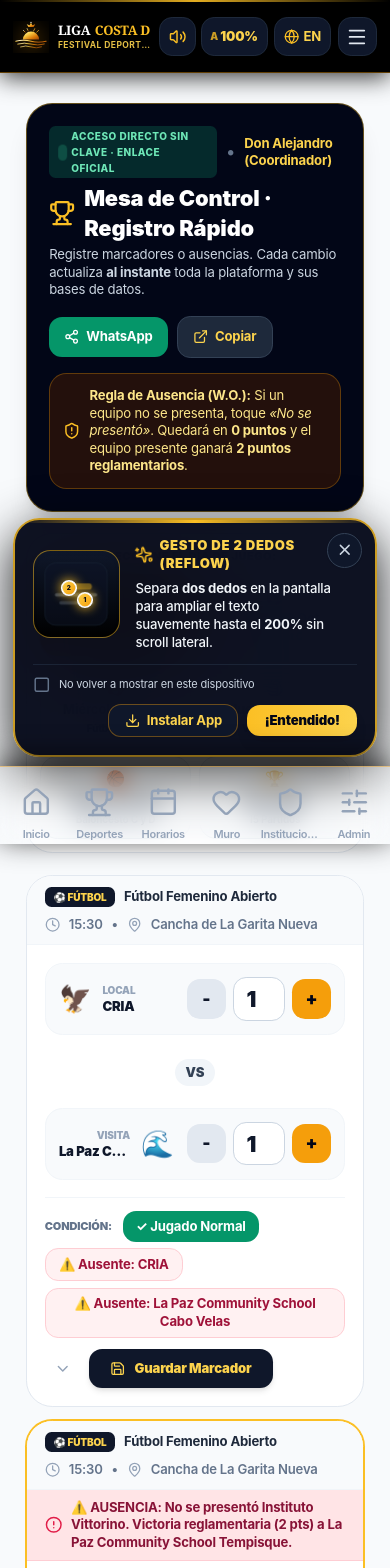
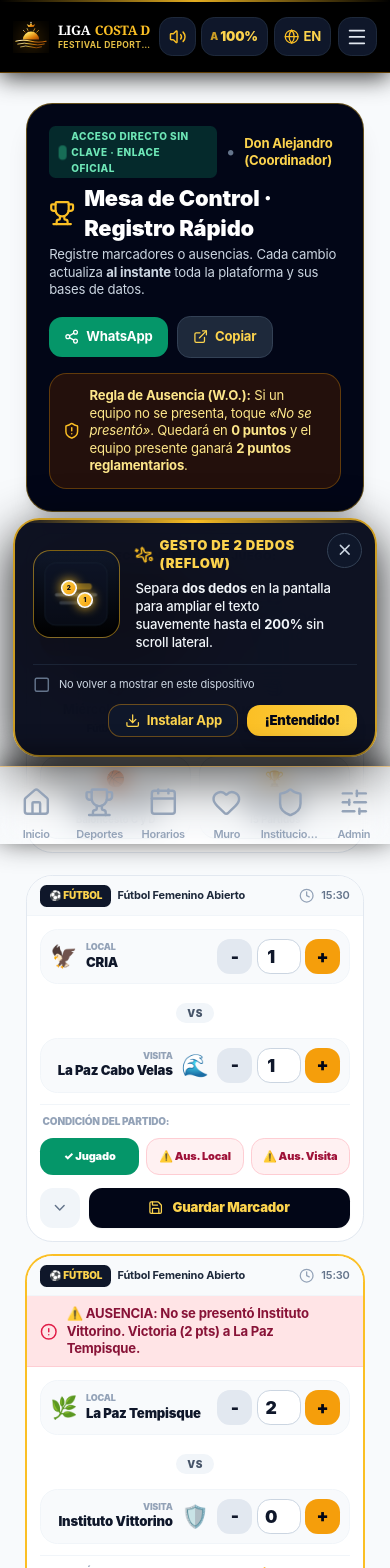
Before and after one commit to albustor/LD_costadeoro, a Next.js app: page /mesa-control in a window 390 px wide. Shown: the top 1568 px of the page. Built offline with nearby package versions, Linux system fonts and the light colour scheme.

Commit message:
fix(mobile): optimize mesa-control layout for smartphone viewports and sync live stats

```diff
--- a/src/components/admin/QuickMatchScorer.tsx
+++ b/src/components/admin/QuickMatchScorer.tsx
@@ -25,6 +25,7 @@ import { Match, Standing } from '@/types/tournament';
 import { SCHOOLS_DATA, CATEGORIES_DATA } from '@/config/tournamentConfig';
 import { useTournament } from '@/context/TournamentContext';
 import { calculateStandings } from '@/lib/sportsEngine';
+import { tournamentStorage } from '@/lib/storageAdapter';
 
 interface QuickMatchScorerProps {
   initialMatches?: Match[];
@@ -213,7 +214,7 @@ export function QuickMatchScorer({ initialMatches }: QuickMatchScorerProps) {
       // 1. Actualizar estado local inmediatamente
       setMatches((prev) => prev.map((m) => (m.id === matchId ? updatedMatch : m)));
 
-      // 2. Actualizar contexto reactivo
+      // 2. Actualizar contexto reactivo y persistencia local/remota
       updateMatch(updatedMatch);
 
       // 3. Persistir en servidor vía API central
@@ -225,9 +226,10 @@ export function QuickMatchScorer({ initialMatches }: QuickMatchScorerProps) {
 
       if (res.ok) {
         setSavedSuccessId(matchId);
-        // Notificar en tiempo real a todo el navegador y componentes
+        // Notificar en tiempo real a todo el navegador y componentes con array completo
         if (typeof window !== 'undefined') {
-          window.dispatchEvent(new CustomEvent('matches_updated', { detail: updatedMatch }));
+          const currentAll = tournamentStorage.getMatches();
+          window.dispatchEvent(new CustomEvent('matches_updated', { detail: currentAll }));
           window.dispatchEvent(new Event('storage'));
         }
         setTimeout(() => setSavedSuccessId(null), 3500);
@@ -399,67 +401,70 @@ export function QuickMatchScorer({ initialMatches }: QuickMatchScorerProps) {
                 }`}
               >
                 {/* Cabecera del Partido */}
-                <div className="px-4 py-2.5 bg-slate-50 border-b border-slate-100 flex flex-wrap items-center justify-between gap-2">
-                  <div className="flex items-center gap-2">
-                    <span className="px-2 py-0.5 rounded-md bg-slate-900 text-amber-300 font-black text-[10px] uppercase">
+                <div className="px-3 sm:px-4 py-2 bg-slate-50 border-b border-slate-100 flex items-center justify-between gap-1.5 text-xs">
+                  <div className="flex items-center gap-1.5 min-w-0">
+                    <span className="px-2 py-0.5 rounded-md bg-slate-900 text-amber-300 font-black text-[10px] uppercase shrink-0">
                       {m.sport === 'futbol' ? '⚽ Fútbol' : m.sport === 'voleibol' ? '🏐 Voleibol' : '🏀 Baloncesto'}
                     </span>
-                    <span className="text-xs font-bold text-slate-800">
+                    <span className="font-bold text-slate-800 text-[11px] sm:text-xs truncate">
                       {category?.name || m.categoryId}
                     </span>
                   </div>
 
-                  <div className="flex items-center gap-2 text-xs text-slate-500 font-semibold">
+                  <div className="flex items-center gap-1.5 text-[11px] sm:text-xs text-slate-500 font-semibold shrink-0">
                     <Clock className="w-3.5 h-3.5 text-slate-400" />
                     <span>{m.time}</span>
-                    <span>•</span>
-                    <MapPin className="w-3.5 h-3.5 text-slate-400" />
-                    <span>{m.venue || 'Sede Principal'}</span>
+                    <span className="hidden sm:inline">•</span>
+                    <MapPin className="w-3.5 h-3.5 text-slate-400 hidden sm:inline" />
+                    <span className="hidden sm:inline">{m.venue || 'Sede Principal'}</span>
                   </div>
                 </div>
 
                 {/* Banner de Éxito al Guardar */}
                 {isSavedSuccess && (
-                  <div className="bg-emerald-600 text-white px-4 py-2 text-xs font-bold flex items-center justify-center gap-1.5 animate-fade-in">
-                    <CheckCircle2 className="w-4 h-4" />
+                  <div className="bg-emerald-600 text-white px-3 sm:px-4 py-2 text-xs font-bold flex items-center justify-center gap-1.5 animate-fade-in">
+                    <CheckCircle2 className="w-4 h-4 shrink-0" />
                     <span>¡Marcador guardado con éxito! Tablas y estadísticas actualizadas en vivo.</span>
                   </div>
                 )}
 
                 {/* Alerta de Walkover activo */}
                 {form.walkover === 'home_forfeit' && (
-                  <div className="bg-rose-100 text-rose-900 px-4 py-2 text-xs font-bold flex items-center gap-2 border-b border-rose-200">
+                  <div className="bg-rose-100 text-rose-900 px-3 sm:px-4 py-2 text-xs font-bold flex items-center gap-2 border-b border-rose-200">
                     <AlertCircle className="w-4 h-4 text-rose-600 shrink-0" />
-                    <span>⚠️ AUSENCIA: No se presentó {homeSchool?.shortName}. Victoria reglamentaria (2 pts) a {awaySchool?.shortName}.</span>
+                    <span>⚠️ AUSENCIA: No se presentó {homeSchool?.shortName}. Victoria (2 pts) a {awaySchool?.shortName}.</span>
                   </div>
                 )}
 
                 {form.walkover === 'away_forfeit' && (
-                  <div className="bg-rose-100 text-rose-900 px-4 py-2 text-xs font-bold flex items-center gap-2 border-b border-rose-200">
+                  <div className="bg-rose-100 text-rose-900 px-3 sm:px-4 py-2 text-xs font-bold flex items-center gap-2 border-b border-rose-200">
                     <AlertCircle className="w-4 h-4 text-rose-600 shrink-0" />
-                    <span>⚠️ AUSENCIA: No se presentó {awaySchool?.shortName}. Victoria reglamentaria (2 pts) a {homeSchool?.shortName}.</span>
+                    <span>⚠️ AUSENCIA: No se presentó {awaySchool?.shortName}. Victoria (2 pts) a {homeSchool?.shortName}.</span>
                   </div>
                 )}
 
                 {/* Enfrentamiento y Marcador Táctil */}
-                <div className="p-4 sm:p-5">
-                  <div className="grid grid-cols-1 md:grid-cols-[1fr_auto_1fr] items-center gap-4">
+                <div className="p-3 sm:p-4 space-y-2.5">
+                  <div className="grid grid-cols-1 md:grid-cols-[1fr_auto_1fr] items-center gap-2.5">
                     {/* EQUIPO LOCAL */}
-                    <div className="flex items-center justify-between gap-3 p-3 bg-slate-50 rounded-2xl border border-slate-100">
-                      <div className="flex items-center gap-2.5 min-w-0">
-                        <span className="text-2xl shrink-0">{homeSchool?.logo || '🏫'}</span>
-                        <div className="min-w-0">
-                          <span className="text-[10px] font-black uppercase text-slate-400 block">Local</span>
-                          <span className="text-xs sm:text-sm font-black text-slate-900 truncate block">{homeSchool?.shortName}</span>
+                    <div className="flex items-center justify-between gap-2 p-2 sm:p-2.5 bg-slate-50 rounded-2xl border border-slate-100">
+                      <div className="flex items-center gap-2 min-w-0 flex-1">
+                        <span className="text-xl sm:text-2xl shrink-0">{homeSchool?.logo || '🏫'}</span>
+                        <div className="min-w-0 flex-1">
+                          <span className="text-[9px] font-black uppercase text-slate-400 block leading-none mb-0.5">Local</span>
+                          <span className="text-xs sm:text-sm font-black text-slate-900 truncate block" title={homeSchool?.name}>
+                            {homeSchool?.shortName || homeSchool?.name}
+                          </span>
                         </div>
                       </div>
 
                       {/* Stepper Tanteo Local */}
-                      <div className="flex items-center gap-1.5 shrink-0">
+                      <div className="flex items-center gap-1 shrink-0">
                         <button
                           type="button"
                           onClick={() => handleScoreChange(m.id, 'home', -1)}
-                          className="w-9 h-9 rounded-xl bg-slate-200 hover:bg-slate-300 text-slate-900 font-black text-base flex items-center justify-center transition cursor-pointer"
+                          className="w-8 h-8 sm:w-9 sm:h-9 rounded-xl bg-slate-200 hover:bg-slate-300 active:scale-95 text-slate-900 font-black text-base flex items-center justify-center transition cursor-pointer"
+                          aria-label="Restar gol o punto local"
                         >
                           -
                         </button>
@@ -473,12 +478,13 @@ export function QuickMatchScorer({ initialMatches }: QuickMatchScorerProps) {
                               [m.id]: { ...prev[m.id], homeScore: Math.max(0, val), walkover: 'none' },
                             }));
                           }}
-                          className="w-12 h-10 text-center font-mono font-black text-xl bg-white border border-slate-300 rounded-xl text-slate-900"
+                          className="w-10 h-8 sm:w-12 sm:h-9 text-center font-mono font-black text-base sm:text-lg bg-white border border-slate-300 rounded-xl text-slate-900 focus:ring-2 focus:ring-amber-400 focus:outline-hidden"
                         />
                         <button
                           type="button"
                           onClick={() => handleScoreChange(m.id, 'home', 1)}
-                          className="w-9 h-9 rounded-xl bg-amber-500 hover:bg-amber-400 text-slate-950 font-black text-base flex items-center justify-center transition cursor-pointer shadow-xs"
+                          className="w-8 h-8 sm:w-9 sm:h-9 rounded-xl bg-amber-500 hover:bg-amber-400 active:scale-95 text-slate-950 font-black text-base flex items-center justify-center transition cursor-pointer shadow-xs"
+                          aria-label="Sumar gol o punto local"
                         >
                           +
                         </button>
@@ -486,42 +492,42 @@ export function QuickMatchScorer({ initialMatches }: QuickMatchScorerProps) {
                     </div>
 
                     {/* CENTRO: VS O SETS */}
-                    <div className="text-center py-1">
-                      <div className="inline-flex items-center gap-1 px-2.5 py-1 rounded-full bg-slate-100 text-slate-700 font-black text-xs">
-                        <span>VS</span>
-                      </div>
-
-                      {/* Control de Sets para Voleibol */}
-                      {isVolleyball && (
-                        <div className="mt-2 flex items-center justify-center gap-2 text-xs font-bold">
-                          <span className="text-[10px] text-slate-500">Sets:</span>
+                    <div className="text-center py-0.5 md:py-1">
+                      {isVolleyball ? (
+                        <div className="flex items-center justify-center gap-1.5 px-2.5 py-1 bg-sky-50 rounded-xl border border-sky-100 text-xs">
+                          <span className="text-[10px] font-black uppercase text-sky-800">Sets:</span>
                           <button
                             type="button"
                             onClick={() => handleSetsChange(m.id, 'home', 1)}
-                            className="px-2 py-0.5 bg-sky-100 hover:bg-sky-200 text-sky-900 rounded font-black text-xs"
+                            className="px-2 py-0.5 bg-sky-200 hover:bg-sky-300 text-sky-900 rounded font-black text-xs transition cursor-pointer"
                           >
                             L: {form.homeSetsWon || 0}
                           </button>
-                          <span>-</span>
+                          <span className="text-slate-400 font-bold">-</span>
                           <button
                             type="button"
                             onClick={() => handleSetsChange(m.id, 'away', 1)}
-                            className="px-2 py-0.5 bg-sky-100 hover:bg-sky-200 text-sky-900 rounded font-black text-xs"
+                            className="px-2 py-0.5 bg-sky-200 hover:bg-sky-300 text-sky-900 rounded font-black text-xs transition cursor-pointer"
                           >
                             V: {form.awaySetsWon || 0}
                           </button>
+                        </div>
+                      ) : (
+                        <div className="inline-flex items-center gap-1 px-2.5 py-0.5 rounded-full bg-slate-100 text-slate-600 font-black text-[10px] uppercase tracking-wider">
+                          <span>VS</span>
                         </div>
                       )}
                     </div>
 
                     {/* EQUIPO VISITANTE */}
-                    <div className="flex items-center justify-between gap-3 p-3 bg-slate-50 rounded-2xl border border-slate-100">
+                    <div className="flex items-center justify-between gap-2 p-2 sm:p-2.5 bg-slate-50 rounded-2xl border border-slate-100">
                       {/* Stepper Tanteo Visita */}
-                      <div className="flex items-center gap-1.5 shrink-0 order-2 md:order-1">
+                      <div className="flex items-center gap-1 shrink-0 order-2 md:order-1">
                         <button
                           type="button"
                           onClick={() => handleScoreChange(m.id, 'away', -1)}
-                          className="w-9 h-9 rounded-xl bg-slate-200 hover:bg-slate-300 text-slate-900 font-black text-base flex items-center justify-center transition cursor-pointer"
+                          className="w-8 h-8 sm:w-9 sm:h-9 rounded-xl bg-slate-200 hover:bg-slate-300 active:scale-95 text-slate-900 font-black text-base flex items-center justify-center transition cursor-pointer"
+                          aria-label="Restar gol o punto visita"
                         >
                           -
                         </button>
@@ -535,78 +541,87 @@ export function QuickMatchScorer({ initialMatches }: QuickMatchScorerProps) {
                               [m.id]: { ...prev[m.id], awayScore: Math.max(0, val), walkover: 'none' },
                             }));
                           }}
-                          className="w-12 h-10 text-center font-mono font-black text-xl bg-white border border-slate-300 rounded-xl text-slate-900"
+                          className="w-10 h-8 sm:w-12 sm:h-9 text-center font-mono font-black text-base sm:text-lg bg-white border border-slate-300 rounded-xl text-slate-900 focus:ring-2 focus:ring-amber-400 focus:outline-hidden"
                         />
                         <button
                           type="button"
                           onClick={() => handleScoreChange(m.id, 'away', 1)}
-                          className="w-9 h-9 rounded-xl bg-amber-500 hover:bg-amber-400 text-slate-950 font-black text-base flex items-center justify-center transition cursor-pointer shadow-xs"
+                          className="w-8 h-8 sm:w-9 sm:h-9 rounded-xl bg-amber-500 hover:bg-amber-400 active:scale-95 text-slate-950 font-black text-base flex items-center justify-center transition cursor-pointer shadow-xs"
+                          aria-label="Sumar gol o punto visita"
                         >
                           +
                         </button>
                       </div>
 
-                      <div className="flex items-center gap-2.5 min-w-0 order-1 md:order-2 text-right">
-                        <div className="min-w-0">
-                          <span className="text-[10px] font-black uppercase text-slate-400 block">Visita</span>
-                          <span className="text-xs sm:text-sm font-black text-slate-900 truncate block">{awaySchool?.shortName}</span>
+                      <div className="flex items-center gap-2 min-w-0 order-1 md:order-2 flex-1 text-right justify-end">
+                        <div className="min-w-0 flex-1">
+                          <span className="text-[9px] font-black uppercase text-slate-400 block leading-none mb-0.5">Visita</span>
+                          <span className="text-xs sm:text-sm font-black text-slate-900 truncate block" title={awaySchool?.name}>
+                            {awaySchool?.shortName || awaySchool?.name}
+                          </span>
                         </div>
-                        <span className="text-2xl shrink-0">{awaySchool?.logo || '🏫'}</span>
+                        <span className="text-xl sm:text-2xl shrink-0">{awaySchool?.logo || '🏫'}</span>
                       </div>
                     </div>
                   </div>
 
-                  {/* ⚡ BOTONES RÁPIDOS DE AUSENCIA Y GUARDADO */}
-                  <div className="mt-4 pt-3 border-t border-slate-100 flex flex-wrap items-center justify-between gap-2.5">
-                    <div className="flex flex-wrap items-center gap-1.5">
-                      <span className="text-[11px] font-black text-slate-500 uppercase mr-1">Condición:</span>
+                  {/* ⚡ BOTONES RÁPIDOS DE CONDICIÓN / AUSENCIA Y GUARDADO */}
+                  <div className="pt-2 border-t border-slate-100 space-y-2">
+                    <div className="flex items-center justify-between gap-1 text-[10px] font-black uppercase text-slate-400 px-0.5">
+                      <span>Condición del partido:</span>
+                      {form.walkover !== 'none' && (
+                        <span className="text-rose-600 font-bold">⚠️ W.O. Aplicado</span>
+                      )}
+                    </div>
 
+                    <div className="grid grid-cols-3 gap-1.5 w-full">
                       <button
                         type="button"
                         onClick={() => handleWalkoverApply(m.id, 'none')}
-                        className={`px-3 py-1.5 rounded-xl text-xs font-bold transition cursor-pointer ${
+                        className={`py-2 px-1 rounded-xl text-[11px] font-black text-center transition cursor-pointer ${
                           form.walkover === 'none' && form.status === 'completed'
                             ? 'bg-emerald-600 text-white shadow-xs'
                             : 'bg-slate-100 text-slate-700 hover:bg-slate-200'
                         }`}
                       >
-                        ✓ Jugado Normal
+                        ✓ Jugado
                       </button>
 
                       <button
                         type="button"
                         onClick={() => handleWalkoverApply(m.id, 'home_forfeit')}
-                        className={`px-3 py-1.5 rounded-xl text-xs font-bold transition cursor-pointer ${
+                        className={`py-2 px-1 rounded-xl text-[11px] font-black text-center transition cursor-pointer truncate ${
                           form.walkover === 'home_forfeit'
                             ? 'bg-rose-600 text-white shadow-xs'
                             : 'bg-rose-50 text-rose-800 hover:bg-rose-100 border border-rose-200'
                         }`}
-                        title="El local no se presentó. Queda en 0 pts y la visita gana 2 pts."
+                        title={`No se presentó ${homeSchool?.shortName} (W.O.). Queda en 0 pts y la visita gana 2 pts.`}
                       >
-                        ⚠️ Ausente: {homeSchool?.shortName || 'Local'}
+                        ⚠️ Aus. Local
                       </button>
 
                       <button
                         type="button"
                         onClick={() => handleWalkoverApply(m.id, 'away_forfeit')}
-                        className={`px-3 py-1.5 rounded-xl text-xs font-bold transition cursor-pointer ${
+                        className={`py-2 px-1 rounded-xl text-[11px] font-black text-center transition cursor-pointer truncate ${
                           form.walkover === 'away_forfeit'
                             ? 'bg-rose-600 text-white shadow-xs'
                             : 'bg-rose-50 text-rose-800 hover:bg-rose-100 border border-rose-200'
                         }`}
-                        title="El visitante no se presentó. Queda en 0 pts y el local gana 2 pts."
+                        title={`No se presentó ${awaySchool?.shortName} (W.O.). Queda en 0 pts y el local gana 2 pts.`}
                       >
-                        ⚠️ Ausente: {awaySchool?.shortName || 'Visita'}
+                        ⚠️ Aus. Visita
                       </button>
                     </div>
 
-                    {/* BOTÓN GUARDAR */}
-                    <div className="flex items-center gap-2">
+                    {/* BOTÓN GUARDAR Y EXPANDIR */}
+                    <div className="flex items-center gap-2 pt-1">
                       <button
                         type="button"
                         onClick={() => setExpandedMatchId(isExpanded ? null : m.id)}
-                        className="p-2 text-slate-400 hover:text-slate-700 rounded-xl hover:bg-slate-100 transition"
-                        title="Opcional: Goleador / MVP / Notas"
+                        className="p-2.5 text-slate-500 hover:text-slate-800 rounded-xl bg-slate-100 hover:bg-slate-200 transition shrink-0 cursor-pointer"
+                        title="Opcional: Goleador / MVP / Observaciones"
+                        aria-label="Detalles adicionales"
                       >
                         {isExpanded ? <ChevronUp className="w-4 h-4" /> : <ChevronDown className="w-4 h-4" />}
                       </button>
@@ -615,10 +630,10 @@ export function QuickMatchScorer({ initialMatches }: QuickMatchScorerProps) {
                         type="button"
                         onClick={() => handleSaveMatch(m.id)}
                         disabled={isSaving}
-                        className={`inline-flex items-center gap-2 px-5 py-2.5 rounded-xl font-black text-xs transition shadow-md cursor-pointer disabled:opacity-50 ${
+                        className={`flex-1 inline-flex items-center justify-center gap-2 py-2.5 px-4 rounded-xl font-black text-xs transition shadow-sm cursor-pointer disabled:opacity-50 ${
                           isSavedSuccess
                             ? 'bg-emerald-600 text-white'
-                            : 'bg-slate-900 hover:bg-slate-800 text-amber-300'
+                            : 'bg-slate-950 hover:bg-slate-800 text-amber-300'
                         }`}
                       >
                         {isSaving ? (
--- a/src/config/tournamentConfig.ts
+++ b/src/config/tournamentConfig.ts
@@ -36,7 +36,7 @@ export const SCHOOLS_DATA: School[] = [
   {
     id: 'la-paz-cabo-velas',
     name: 'La Paz Community School Cabo Velas',
-    shortName: 'La Paz Community School Cabo Velas',
+    shortName: 'La Paz Cabo Velas',
     acronym: 'LPCV',
     logo: '🌊',
     primaryColor: '#0284c7', // Sky Blue
@@ -48,7 +48,7 @@ export const SCHOOLS_DATA: School[] = [
   {
     id: 'la-paz-tempisque',
     name: 'La Paz Community School Tempisque',
-    shortName: 'La Paz Community School Tempisque',
+    shortName: 'La Paz Tempisque',
     acronym: 'LPTP',
     logo: '🌿',
     primaryColor: '#059669', // Emerald Green
```
